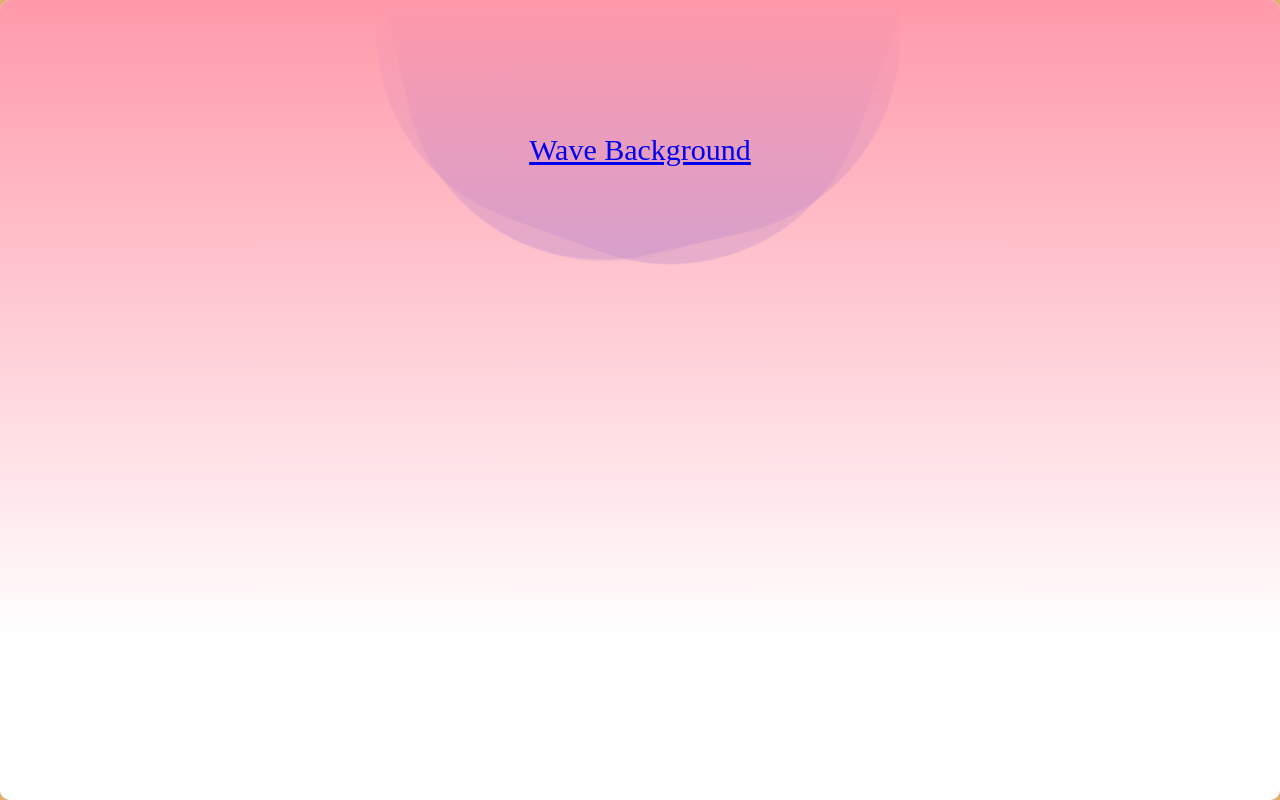
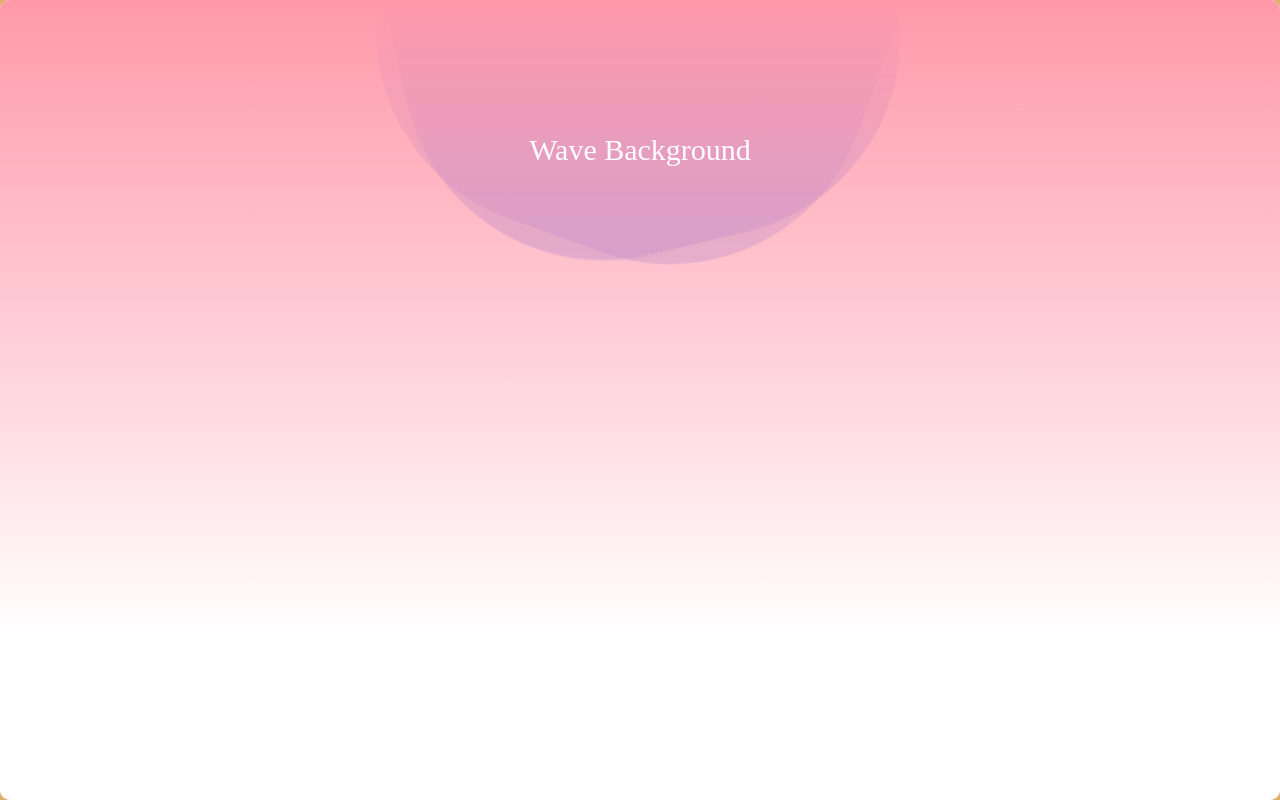
Before and after one commit to HwanShen/wave, a plain HTML site: page index.html in a window 1280 px wide. Drawn offline with Linux system fonts and the light colour scheme.

Commit message:
Update index.html

```diff
--- a/index.html
+++ b/index.html
@@ -11,7 +11,7 @@
             <div class="wave one"></div>
             <div class="wave two"></div>
             <div class="wave three"></div>
-            <div class="title"><a href="https://hwanshen.github.io/HwenShen/" title="點我">Wave Background</a></div>
+            <div class="title">Wave Background</div>
           </div>
     </body>
 </html>
```
